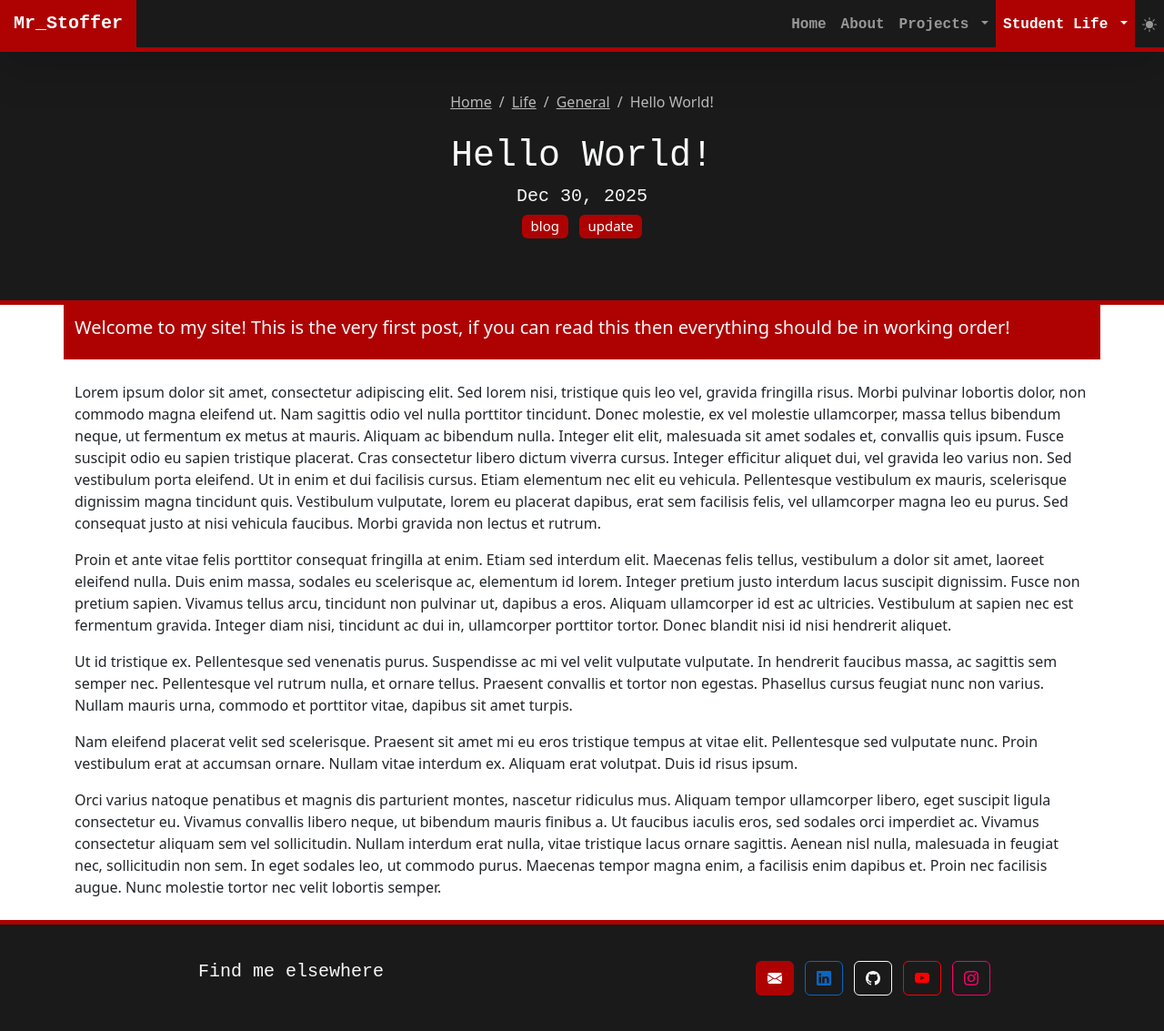
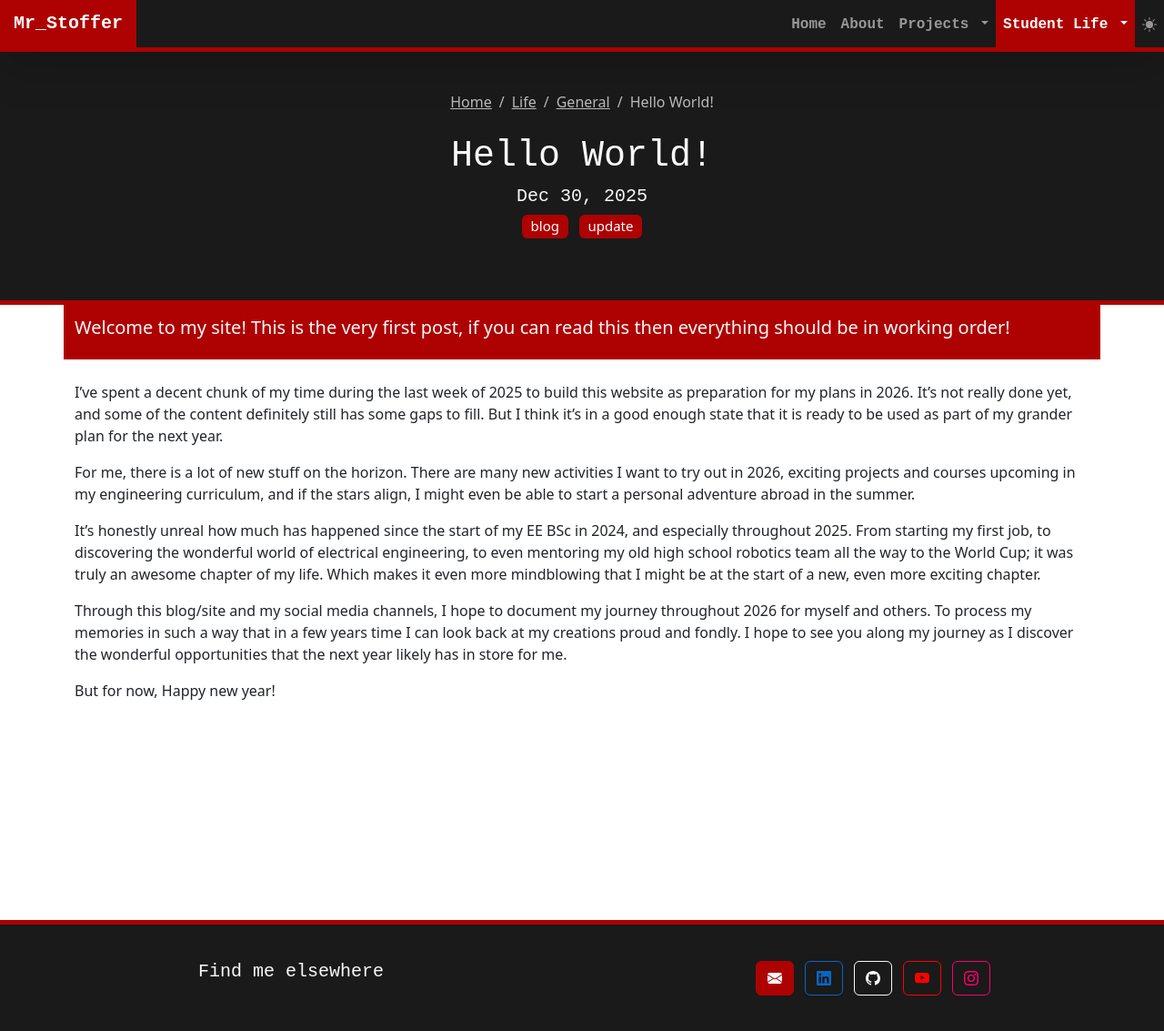
Before and after one commit to mrstoffer/mrstoffer.github.io, a Jekyll site: the page built from life/general/_posts/2025-12-30-hello-world.markdown, in a window 1280 px wide and 1134 px high. Shown: the whole window at 91% size. Built offline with Jekyll 4.4.1, drawn with Linux system fonts in a browser that asks for light colours; some web fonts are replaced.

Commit message:
Fixed my first post

```diff
--- a/life/general/_posts/2025-12-30-hello-world.markdown
+++ b/life/general/_posts/2025-12-30-hello-world.markdown
@@ -8,17 +8,7 @@ Welcome to my site! This is the very first post, if you can read this then every
 
 <!--more-->
 
-Lorem ipsum dolor sit amet, consectetur adipiscing elit. Sed lorem nisi, tristique quis leo vel, gravida fringilla risus. Morbi pulvinar lobortis dolor, non commodo magna eleifend ut. Nam sagittis odio vel nulla porttitor tincidunt. Donec molestie, ex vel molestie ullamcorper, massa tellus bibendum neque, ut fermentum ex metus at mauris. Aliquam ac bibendum nulla. Integer elit elit, malesuada sit amet sodales et, convallis quis ipsum. Fusce suscipit odio eu sapien tristique placerat. Cras consectetur libero dictum viverra cursus. Integer efficitur aliquet dui, vel gravida leo varius non. Sed vestibulum porta eleifend. Ut in enim et dui facilisis cursus. Etiam elementum nec elit eu vehicula. Pellentesque vestibulum ex mauris, scelerisque dignissim magna tincidunt quis. Vestibulum vulputate, lorem eu placerat dapibus, erat sem facilisis felis, vel ullamcorper magna leo eu purus. Sed consequat justo at nisi vehicula faucibus. Morbi gravida non lectus et rutrum.
-
-Proin et ante vitae felis porttitor consequat fringilla at enim. Etiam sed interdum elit. Maecenas felis tellus, vestibulum a dolor sit amet, laoreet eleifend nulla. Duis enim massa, sodales eu scelerisque ac, elementum id lorem. Integer pretium justo interdum lacus suscipit dignissim. Fusce non pretium sapien. Vivamus tellus arcu, tincidunt non pulvinar ut, dapibus a eros. Aliquam ullamcorper id est ac ultricies. Vestibulum at sapien nec est fermentum gravida. Integer diam nisi, tincidunt ac dui in, ullamcorper porttitor tortor. Donec blandit nisi id nisi hendrerit aliquet.
-
-Ut id tristique ex. Pellentesque sed venenatis purus. Suspendisse ac mi vel velit vulputate vulputate. In hendrerit faucibus massa, ac sagittis sem semper nec. Pellentesque vel rutrum nulla, et ornare tellus. Praesent convallis et tortor non egestas. Phasellus cursus feugiat nunc non varius. Nullam mauris urna, commodo et porttitor vitae, dapibus sit amet turpis.
-
-Nam eleifend placerat velit sed scelerisque. Praesent sit amet mi eu eros tristique tempus at vitae elit. Pellentesque sed vulputate nunc. Proin vestibulum erat at accumsan ornare. Nullam vitae interdum ex. Aliquam erat volutpat. Duis id risus ipsum.
-
-Orci varius natoque penatibus et magnis dis parturient montes, nascetur ridiculus mus. Aliquam tempor ullamcorper libero, eget suscipit ligula consectetur eu. Vivamus convallis libero neque, ut bibendum mauris finibus a. Ut faucibus iaculis eros, sed sodales orci imperdiet ac. Vivamus consectetur aliquam sem vel sollicitudin. Nullam interdum erat nulla, vitae tristique lacus ornare sagittis. Aenean nisl nulla, malesuada in feugiat nec, sollicitudin non sem. In eget sodales leo, ut commodo purus. Maecenas tempor magna enim, a facilisis enim dapibus et. Proin nec facilisis augue. Nunc molestie tortor nec velit lobortis semper.
-
-<!-- I've spent a decent chunk of my time during the last week of 2025 to build this website as preparation for my plans in 2026. It's not really done yet, and some of the content definitely still has some gaps to fill. But I think it's in a good enough state that it is ready to be used as part of my grander plan for the next year.
+I've spent a decent chunk of my time during the last week of 2025 to build this website as preparation for my plans in 2026. It's not really done yet, and some of the content definitely still has some gaps to fill. But I think it's in a good enough state that it is ready to be used as part of my grander plan for the next year.
 
 For me, there is a lot of new stuff on the horizon. There are many new activities I want to try out in 2026, exciting projects and courses upcoming in my engineering curriculum, and if the stars align, I might even be able to start a personal adventure abroad in the summer.
 
@@ -26,4 +16,4 @@ It's honestly unreal how much has happened since the start of my EE BSc in 2024,
 
 Through this blog/site and my social media channels, I hope to document my journey throughout 2026 for myself and others. To process my memories in such a way that in a few years time I can look back at my creations proud and fondly. I hope to see you along my journey as I discover the wonderful opportunities that the next year likely has in store for me.
 
-But for now, Happy new year! -->
+But for now, Happy new year!
```
